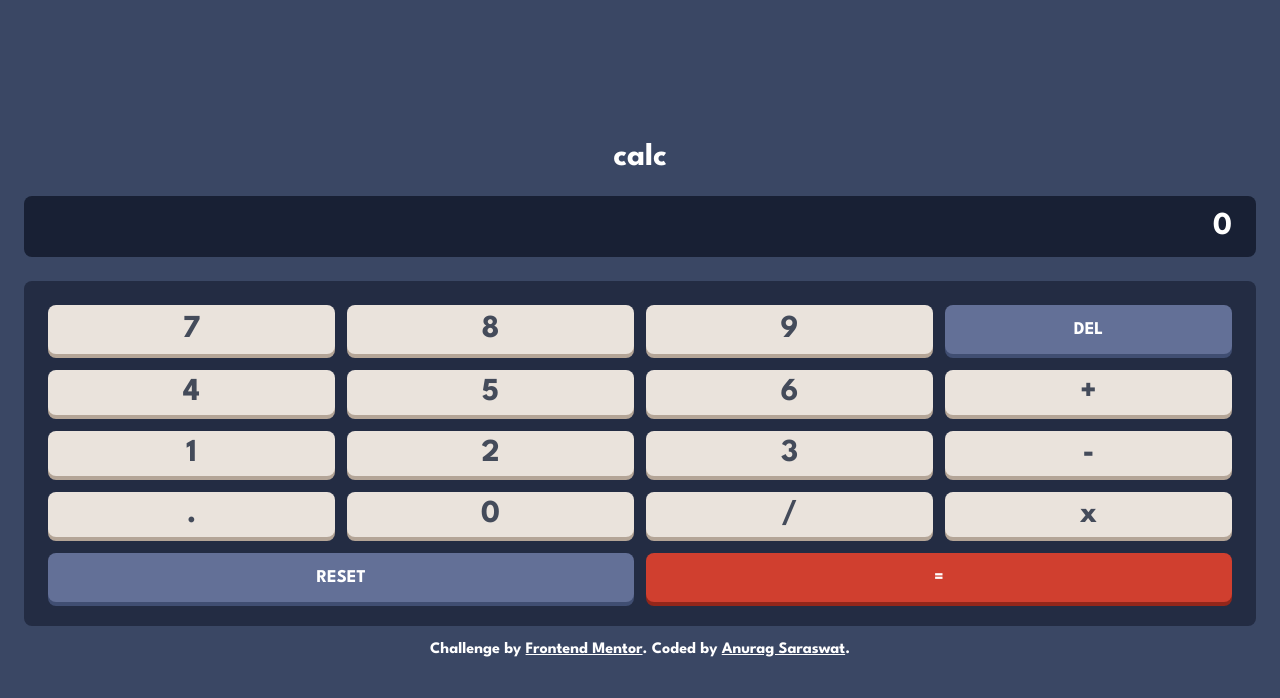
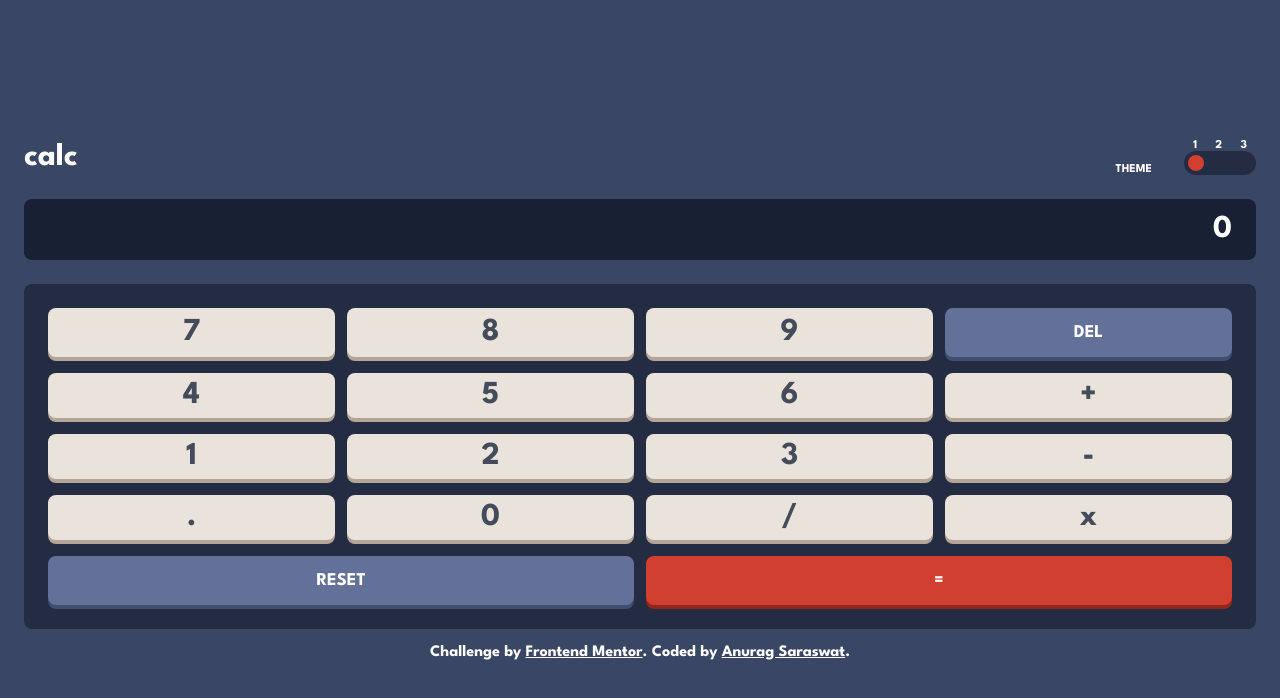
Before and after one commit to Anurag-Saraswat-01/front-end-mentor.github.io, a Vue app in the folder calculator-app-main/calculator/: page / in a window 1280 px wide. Shown: the top 698 px of the page. Built offline with nearby package versions, Linux system fonts and the light colour scheme.

Commit message:
Toggle added

```diff
--- a/calculator-app-main/calculator/src/App.vue
+++ b/calculator-app-main/calculator/src/App.vue
@@ -1,6 +1,6 @@
 <template>
-  <div class="container" :style="cssProps">
-    <CalcContainer />
+  <div class="container" :class="`theme${theme}`">
+    <CalcContainer @switch-theme="switchTheme" :theme="theme" />
     <FooterAttr />
   </div>
 </template>
@@ -15,36 +15,15 @@ export default {
     CalcContainer,
   },
   data() {
+    let localTheme = window.localStorage.getItem("theme");
     return {
-      // theme 1
-      mainBackground: "hsl(222, 26%, 31%)",
-      toggleKeypadBackground: "hsl(223, 31%, 20%)",
-      screenBackground: "hsl(224, 36%, 15%)",
-      keyBackground: "hsl(30, 25%, 89%)",
-      keyShadow: "hsl(28, 16%, 65%)",
-      keyBackgroundEqual: "hsl(6, 63%, 50%)",
-      keyShadowEqual: "hsl(6, 70%, 34%)",
-      keyBackgroundUtility: "hsl(225, 21%, 49%)",
-      keyShadowUtility: "hsl(224, 28%, 35%)",
-      textPrimary: "hsl(221, 14%, 31%)",
-      textSecondary: "hsl(221, 14%, 31%)",
+      theme: parseInt(localTheme) || 1,
     };
   },
-  computed: {
-    cssProps() {
-      return {
-        "--main-bg": this.mainBackground,
-        "--toggle-keypad-bg": this.toggleKeypadBackground,
-        "--screen-bg": this.screenBackground,
-        "--key-bg": this.keyBackground,
-        "--key-shadow": this.keyShadow,
-        "--key-bg-equal": this.keyBackgroundEqual,
-        "--key-shadow-equal": this.keyShadowEqual,
-        "--key-bg-utility": this.keyBackgroundUtility,
-        "--key-shadow-utility": this.keyShadowUtility,
-        "--text-primary": this.textPrimary,
-        "--text-secondary": this.textSecondary,
-      };
+  methods: {
+    switchTheme(val) {
+      this.theme = val;
+      window.localStorage.setItem("theme", val);
     },
   },
 };
@@ -60,6 +39,50 @@ export default {
   font-family: "League Spartan", sans-serif;
 }
 
+.theme1 {
+  --main-bg: hsl(222, 26%, 31%);
+  --toggle-keypad-bg: hsl(223, 31%, 20%);
+  --screen-bg: hsl(224, 36%, 15%);
+  --key-bg: hsl(30, 25%, 89%);
+  --key-shadow: hsl(28, 16%, 65%);
+  --key-bg-equal: hsl(6, 63%, 50%);
+  --key-shadow-equal: hsl(6, 70%, 34%);
+  --key-bg-utility: hsl(225, 21%, 49%);
+  --key-shadow-utility: hsl(224, 28%, 35%);
+  --text-primary: white;
+  --text-secondary: hsl(221, 14%, 31%);
+  --text-tertiary: white;
+}
+
+.theme2 {
+  --main-bg: hsl(0, 0%, 90%);
+  --toggle-keypad-bg: hsl(0, 5%, 81%);
+  --screen-bg: hsl(0, 0%, 93%);
+  --key-bg: hsl(45, 7%, 89%);
+  --key-shadow: hsl(35, 11%, 61%);
+  --key-bg-equal: hsl(25, 98%, 40%);
+  --key-shadow-equal: hsl(25, 99%, 27%);
+  --key-bg-utility: hsl(185, 42%, 37%);
+  --key-shadow-utility: hsl(185, 58%, 25%);
+  --text-primary: hsl(60, 10%, 19%);
+  --text-secondary: hsl(60, 10%, 19%);
+}
+
+.theme3 {
+  --main-bg: hsl(268, 75%, 9%);
+  --toggle-keypad-bg: hsl(268, 71%, 12%);
+  --screen-bg: hsl(268, 71%, 12%);
+  --key-bg: hsl(268, 47%, 21%);
+  --key-shadow: hsl(290, 70%, 36%);
+  --key-bg-equal: hsl(176, 100%, 44%);
+  --key-shadow-equal: hsl(177, 92%, 70%);
+  --key-bg-utility: hsl(281, 89%, 26%);
+  --key-shadow-utility: hsl(285, 91%, 52%);
+  --text-primary: hsl(52, 100%, 62%);
+  --text-secondary: hsl(52, 100%, 62%);
+  --text-tertiary: hsl(198, 20%, 13%);
+}
+
 .container {
   height: 100vh;
   display: flex;
--- a/calculator-app-main/calculator/src/components/CalcContainer.vue
+++ b/calculator-app-main/calculator/src/components/CalcContainer.vue
@@ -1,6 +1,6 @@
 <template>
   <div class="calculator">
-    <CalcHeader />
+    <CalcHeader @switch-theme="switchTheme" :theme="theme" />
     <CalcDisplay
       :value="
         value.length === 0
@@ -31,6 +31,9 @@ export default {
     CalcDisplay,
     CalcKeypad,
   },
+  props: {
+    theme: Number,
+  },
   data() {
     return {
       value: [],
@@ -38,6 +41,9 @@ export default {
     };
   },
   methods: {
+    switchTheme(val) {
+      this.$emit("switch-theme", val);
+    },
     // converts value arr to a string for display
     valueToString(arr) {
       let value = "";
@@ -58,7 +64,7 @@ export default {
     },
     // handles update of value arr
     updateValue(char) {
-      if (char === "-" && this.value.length === 0) {
+      if ((char === "-" || char === "+") && this.value.length === 0) {
         this.continueFlag = true;
         this.value.push(char);
       } else if (
@@ -79,10 +85,14 @@ export default {
     // resets the calculator
     resetDisplay() {
       this.value = [];
+      this.continueFlag = false;
     },
     // deletes the last element added
     deleteValue() {
-      this.value.pop();
+      const lastElement = this.value.pop();
+      if (["+", "-", "."].includes(lastElement) && this.continueFlag) {
+        this.continueFlag = false;
+      }
     },
     // main calculate function, infix to postfix
     calculateResult() {
@@ -108,7 +118,7 @@ export default {
           operandStack.push(element);
         }
       });
-      this.value = [operandStack[0]];
+      if (operandStack[0]) this.value = [operandStack[0]];
     },
     // helper to calculate value of simple expression
     calcHelper(op1, op2, operator) {
--- a/calculator-app-main/calculator/src/components/CalcDisplay.vue
+++ b/calculator-app-main/calculator/src/components/CalcDisplay.vue
@@ -21,6 +21,7 @@ export default {
   padding: 1rem 1.5rem;
   text-align: right;
   background-color: var(--screen-bg);
+  color: var(--text-primary);
   border-radius: 0.5rem;
 }
 
--- a/calculator-app-main/calculator/src/components/CalcHeader.vue
+++ b/calculator-app-main/calculator/src/components/CalcHeader.vue
@@ -1,15 +1,207 @@
 <template>
-  <h1 class="title">calc</h1>
+  <div class="header">
+    <h1 class="title">calc</h1>
+    <div class="theme-wrapper">
+      <p>THEME</p>
+      <div class="toggle-wrapper">
+        <div class="toggle-labels">
+          <p>1</p>
+          <p>2</p>
+          <p>3</p>
+        </div>
+        <div class="toggle">
+          <div
+            class="slider"
+            :class="`theme${theme} ${
+              oldTheme ? `from${oldTheme}to${theme}` : ''
+            }`"
+          ></div>
+          <div class="input-wrapper" @click="onClick(1)">
+            <input type="radio" name="theme1" id="theme1" />
+            <label for="theme1">1</label>
+          </div>
+
+          <div class="input-wrapper" @click="onClick(2)">
+            <input type="radio" name="theme2" id="theme2" />
+            <label for="theme2">2</label>
+          </div>
+
+          <div class="input-wrapper" @click="onClick(3)">
+            <input type="radio" name="theme3" id="theme3" />
+            <label for="theme3">3</label>
+          </div>
+        </div>
+      </div>
+    </div>
+  </div>
 </template>
 
 <script>
 export default {
   name: "CalcHeader",
+  props: {
+    theme: Number,
+  },
+  data() {
+    return {
+      oldTheme: null,
+    };
+  },
+  methods: {
+    onClick(val) {
+      if (val === this.theme) return;
+      this.oldTheme = this.theme;
+      this.$emit("switch-theme", val);
+    },
+  },
 };
 </script>
 
 <style>
+.header {
+  display: flex;
+  align-items: center;
+  justify-content: space-between;
+  width: 100%;
+  color: var(--text-primary);
+}
+
+p {
+  font-size: 12px;
+}
+
 .title {
   font-weight: 700;
 }
+
+.theme-wrapper {
+  display: flex;
+  align-items: flex-end;
+  justify-content: center;
+  gap: 2rem;
+}
+
+.toggle-labels {
+  display: flex;
+  align-items: center;
+  justify-content: space-around;
+}
+
+.toggle {
+  background-color: var(--toggle-keypad-bg);
+  height: 1.5rem;
+  width: 4.5rem;
+  border-radius: 1.5rem;
+  display: flex;
+  align-items: center;
+  justify-content: space-around;
+  position: relative;
+}
+
+.slider {
+  height: 1rem;
+  width: 1rem;
+  background-color: var(--key-bg-equal);
+  position: absolute;
+  border-radius: 1rem;
+}
+
+.slider.theme1 {
+  left: 0.25rem;
+  right: calc(100% - 1.25rem);
+}
+
+.slider.theme2 {
+  left: calc(50% - 0.5rem);
+  right: calc(50% - 0.5rem);
+}
+
+.slider.theme3 {
+  left: calc(100% - 1.25rem);
+  right: 0.25rem;
+}
+
+.from1to2 {
+  animation: 0.1s slide1to2 linear forwards;
+  -webkit-animation: 0.1s slide1to2 linear forwards;
+  -moz-animation: 0.1s slide1to2 linear forwards;
+}
+
+.from2to1 {
+  animation: 0.1s slide1to2 linear reverse;
+  -webkit-animation: 0.1s slide1to2 linear reverse;
+  -moz-animation: 0.1s slide1to2 linear reverse;
+}
+
+.from2to3 {
+  animation: 0.1s slide2to3 linear forwards;
+  -webkit-animation: 0.1s slide2to3 linear forwards;
+  -moz-animation: 0.1s slide2to3 linear forwards;
+}
+
+.from3to2 {
+  animation: 0.1s slide2to3 linear reverse forwards;
+  -webkit-animation: 0.1s slide2to3 linear reverse forwards;
+  -moz-animation: 0.1s slide2to3 linear reverse forwards;
+}
+
+.from1to3 {
+  animation: 0.1s slide1to3 linear forwards;
+  -webkit-animation: 0.1s slide1to3 linear forwards;
+  -moz-animation: 0.1s slide1to3 linear forwards;
+}
+
+.from3to1 {
+  animation: 0.1s slide1to3 linear reverse forwards;
+  -webkit-animation: 0.1s slide1to3 linear reverse forwards;
+  -moz-animation: 0.1s slide1to3 linear reverse forwards;
+}
+
+@keyframes slide1to2 {
+  0% {
+    left: 0.25rem;
+    right: calc(100% - 1.25rem);
+  }
+  100% {
+    left: calc(50% - 0.5rem);
+    right: calc(50% - 0.5rem);
+  }
+}
+
+@keyframes slide2to3 {
+  0% {
+    left: calc(50% - 0.5rem);
+    right: calc(50% - 0.5rem);
+  }
+  100% {
+    left: calc(100% - 1.25rem);
+    right: 0.25rem;
+  }
+}
+
+@keyframes slide1to3 {
+  0% {
+    left: 0.25rem;
+    right: calc(100% - 1.25rem);
+  }
+  100% {
+    left: calc(100% - 1.25rem);
+    right: 0.25rem;
+  }
+}
+
+.input-wrapper {
+  width: 1.5rem;
+  position: relative;
+  display: flex;
+  align-items: center;
+  justify-content: center;
+}
+
+.input-wrapper input,
+label {
+  position: absolute;
+  opacity: 0;
+  cursor: pointer;
+}
 </style>
--- a/calculator-app-main/calculator/src/components/FooterAttr.vue
+++ b/calculator-app-main/calculator/src/components/FooterAttr.vue
@@ -24,14 +24,11 @@ export default {
 
 <style scoped>
 .attribution {
+  color: var(--text-primary);
   text-align: center;
 }
 
 a {
-  color: white;
-}
-
-a:hover {
   color: var(--text-primary);
 }
 </style>
--- a/calculator-app-main/calculator/src/components/KeypadBtn.vue
+++ b/calculator-app-main/calculator/src/components/KeypadBtn.vue
@@ -20,20 +20,20 @@ export default {
   font-weight: 700;
   border: none;
   border-radius: 8px;
-  color: white;
   font-size: 18px;
 }
 
 .operator {
   background-color: var(--key-bg);
   box-shadow: 0px 0.25rem var(--key-shadow);
-  color: var(--text-primary);
+  color: var(--text-secondary);
   font-size: 32px;
 }
 
 .delete,
 .reset {
   background-color: var(--key-bg-utility);
+  color: white;
   box-shadow: 0px 0.25rem var(--key-shadow-utility);
   padding: 1rem 0.5rem;
 }
@@ -45,6 +45,7 @@ export default {
 .equal {
   padding: 1rem 0.5rem;
   background-color: var(--key-bg-equal);
+  color: var(--text-tertiary);
   box-shadow: 0px 0.25rem var(--key-shadow-equal);
   grid-column: 3/5;
 }
```
